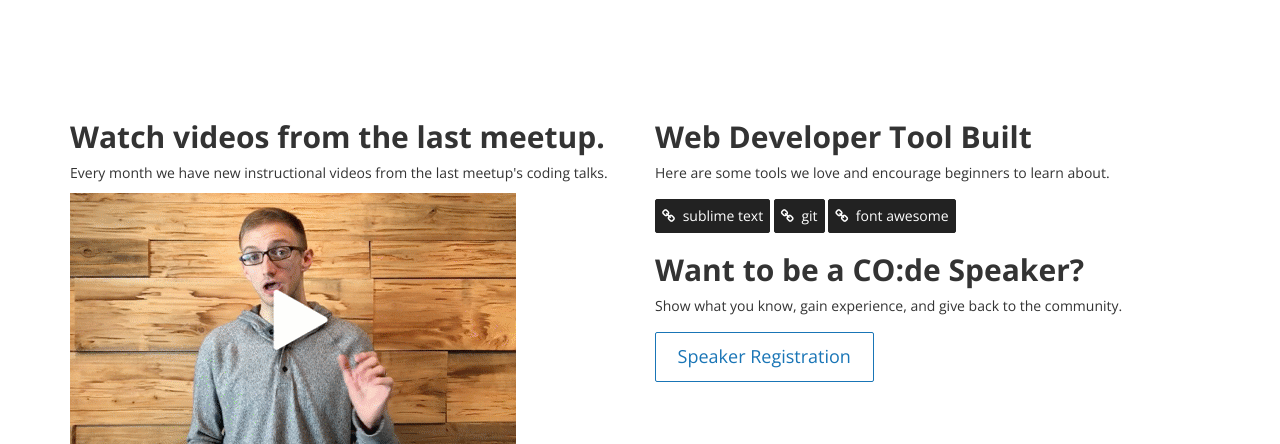
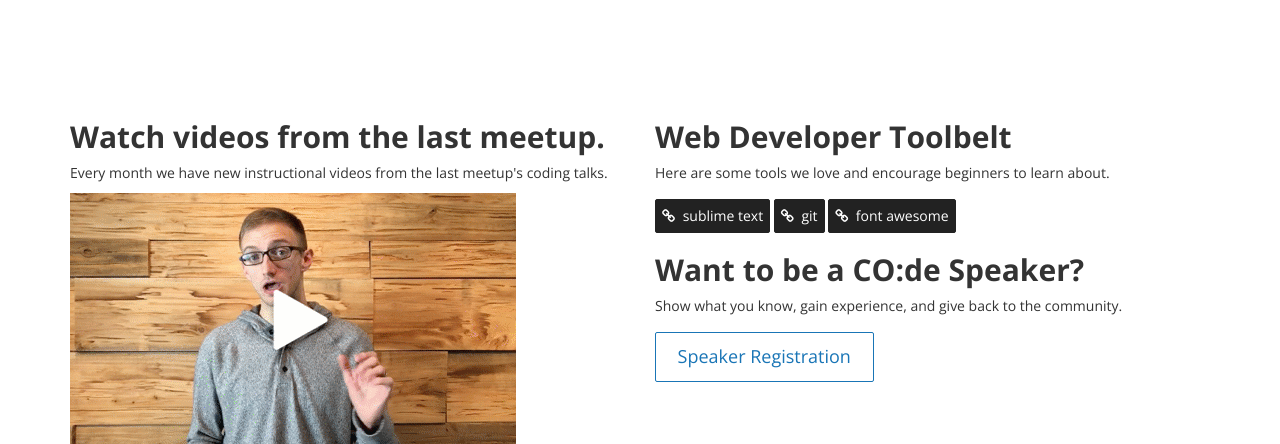
Before and after one commit to attheCO/code-site, a PHP site: page / in a window 1280 px wide. Shown: the part 513-957 px from the top of the page. Run offline with PHP 8.4, Linux system fonts and the light colour scheme; style sheets or scripts are compiled from the project's sources; some libraries are stand-ins or nearby versions.

Commit message:
Update index.php

```diff
--- a/index.php
+++ b/index.php
@@ -146,7 +146,7 @@
       </div>
       <div class="col-md-6">
 
-        <h2>Web Developer Tool Built</h2>
+        <h2>Web Developer Toolbelt</h2>
         <p>Here are some tools we love and encourage beginners to learn about.</p>
         <p>
           <a href="https://www.sublimetext.com/3" class="btn btn-default btn-outline btn-pill"><i class="fa fa-link"></i> sublime text</a>
```
